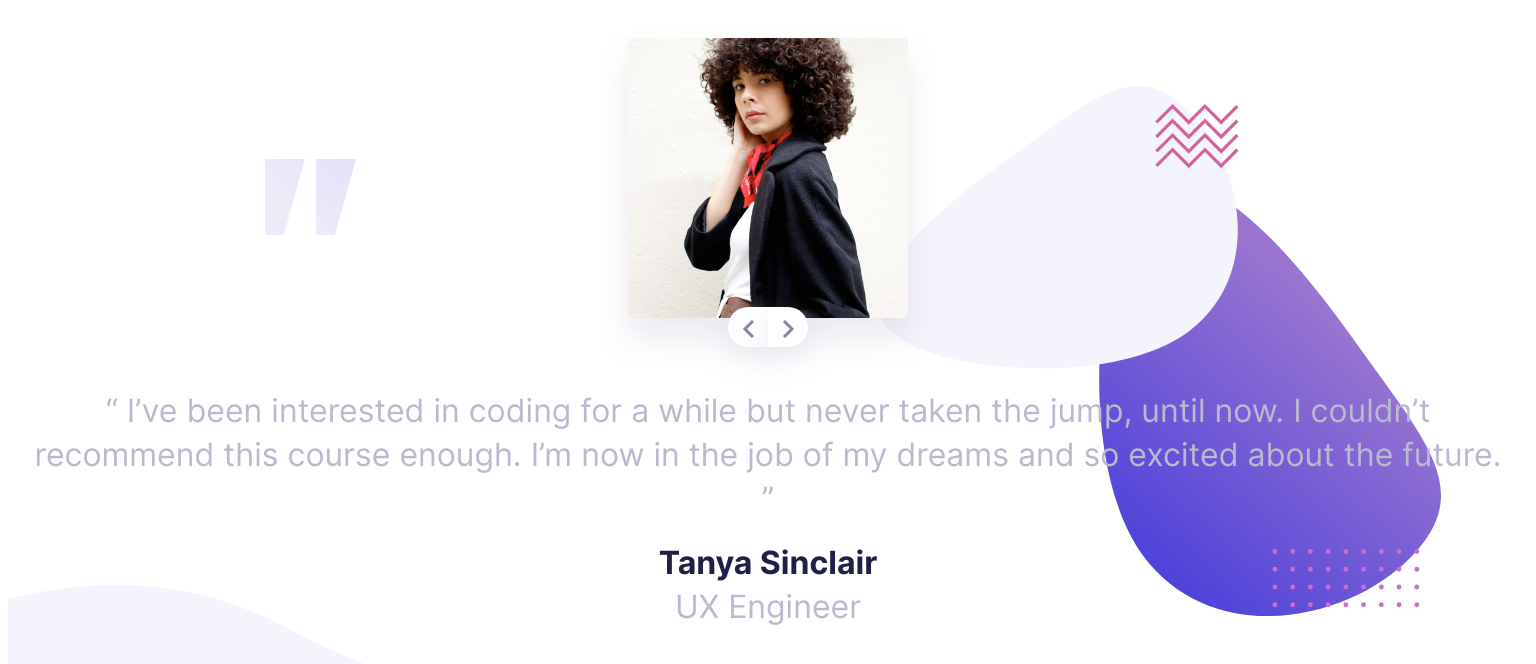
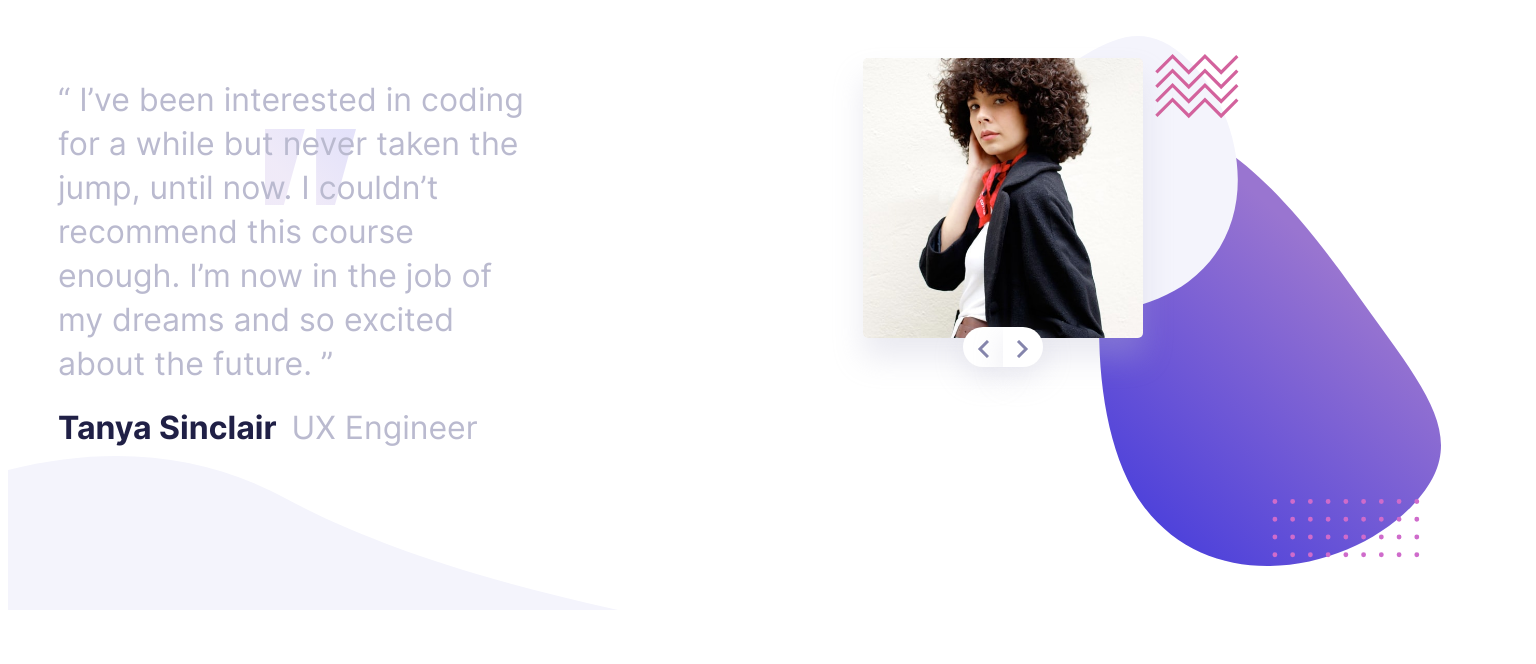
Before and after one commit to royeradames/coding-bootcamp-testimonials, a React (Create React App) app: page / in a window 1536 px wide. Shown: the top 664 px of the page. Built offline with nearby package versions, Linux system fonts and the light colour scheme.

Commit message:
📦make the footer max content

```diff
--- a/src/testimonials-css/desktop.scss
+++ b/src/testimonials-css/desktop.scss
@@ -9,5 +9,31 @@ $grayish-blue: hsl(240, 18%, 77%);
         background-size: 6%, 37%,  auto;
         background-position: 18% 23%, 91% 39%, bottom left;
 
+        // desktop layout
+        grid-template-columns: 5rem min-content 5rem 1fr 5rem;
+        grid-template-rows: 5rem min-content min-content min-content 16rem;
+        grid-template-areas:
+            ". . . . ."
+            ". message message header ."
+            ". message message header."
+            ". footer . . ."
+            ". . . . ."
+        ;
+
+        // article body content
+        &__message{
+            text-align: left;
+        }
+
+        // footer content
+        &__footer{
+            text-align: left;
+            display: flex;
+            width: max-content;
+        }
+        &__degree{
+            margin-left: 1.5rem;
+        }
+
     }
 }
```
